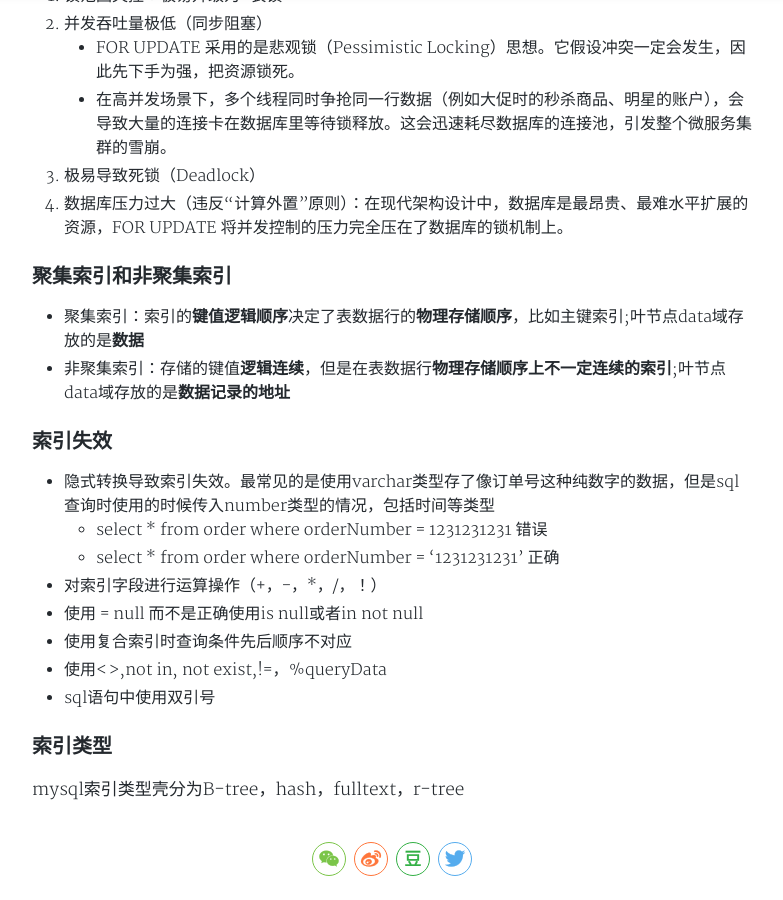
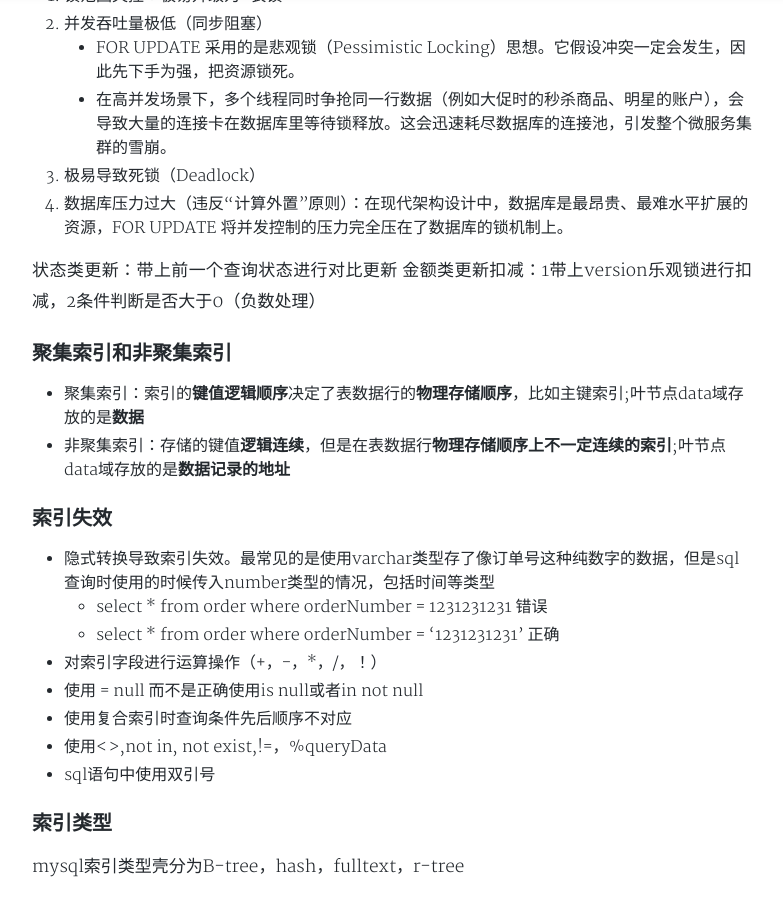
Before and after one commit to gobige/gobige.github.io, a Jekyll site: the page built from _posts/2017-09-16-mysqlIndex.md, in a window 1280 px wide and 900 px high, scrolled down 1578 px. Shown: the whole window, without its empty margins (248-1031 px from the left). Built offline with Jekyll 4.4.1, drawn with Linux system fonts in a browser that asks for light colours; nearby versions of some CDN libraries; a style sheet for code colours, icons or effects is not loaded.

Commit message:
Update 2017-09-16-mysqlIndex.md

```diff
--- a/_posts/2017-09-16-mysqlIndex.md
+++ b/_posts/2017-09-16-mysqlIndex.md
@@ -43,6 +43,9 @@ tags: mysql
 3. 极易导致死锁（Deadlock）
 4. 数据库压力过大（违反“计算外置”原则）：在现代架构设计中，数据库是最昂贵、最难水平扩展的资源，FOR UPDATE 将并发控制的压力完全压在了数据库的锁机制上。
 
+状态类更新：带上前一个查询状态进行对比更新
+金额类更新扣减：1带上version乐观锁进行扣减，2条件判断是否大于0（负数处理）
+
 ### 聚集索引和非聚集索引
 - 聚集索引：索引的**键值逻辑顺序**决定了表数据行的**物理存储顺序**，比如主键索引;叶节点data域存放的是**数据**
 - 非聚集索引：存储的键值**逻辑连续**，但是在表数据行**物理存储顺序上不一定连续的索引**;叶节点data域存放的是**数据记录的地址**
```
